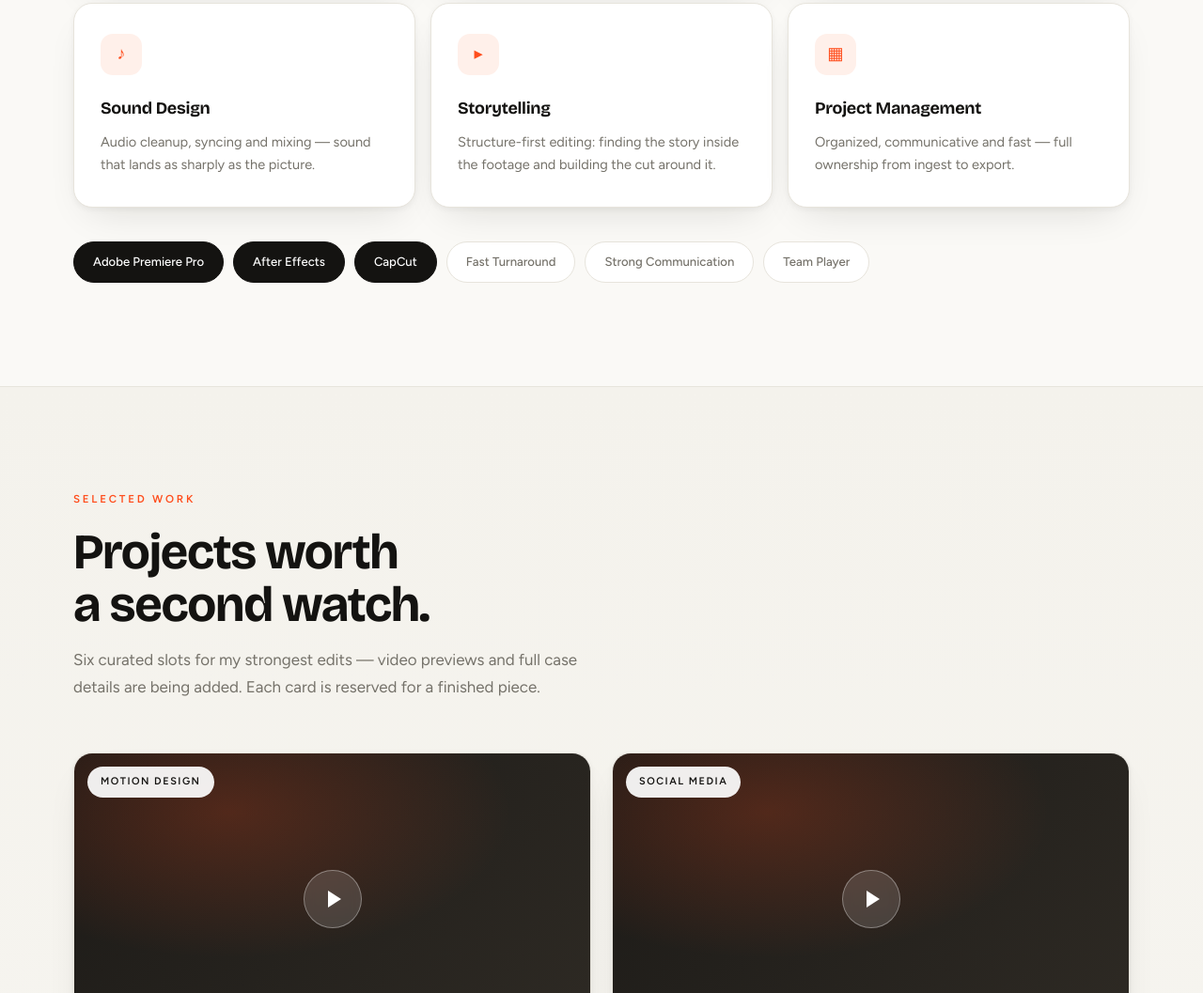
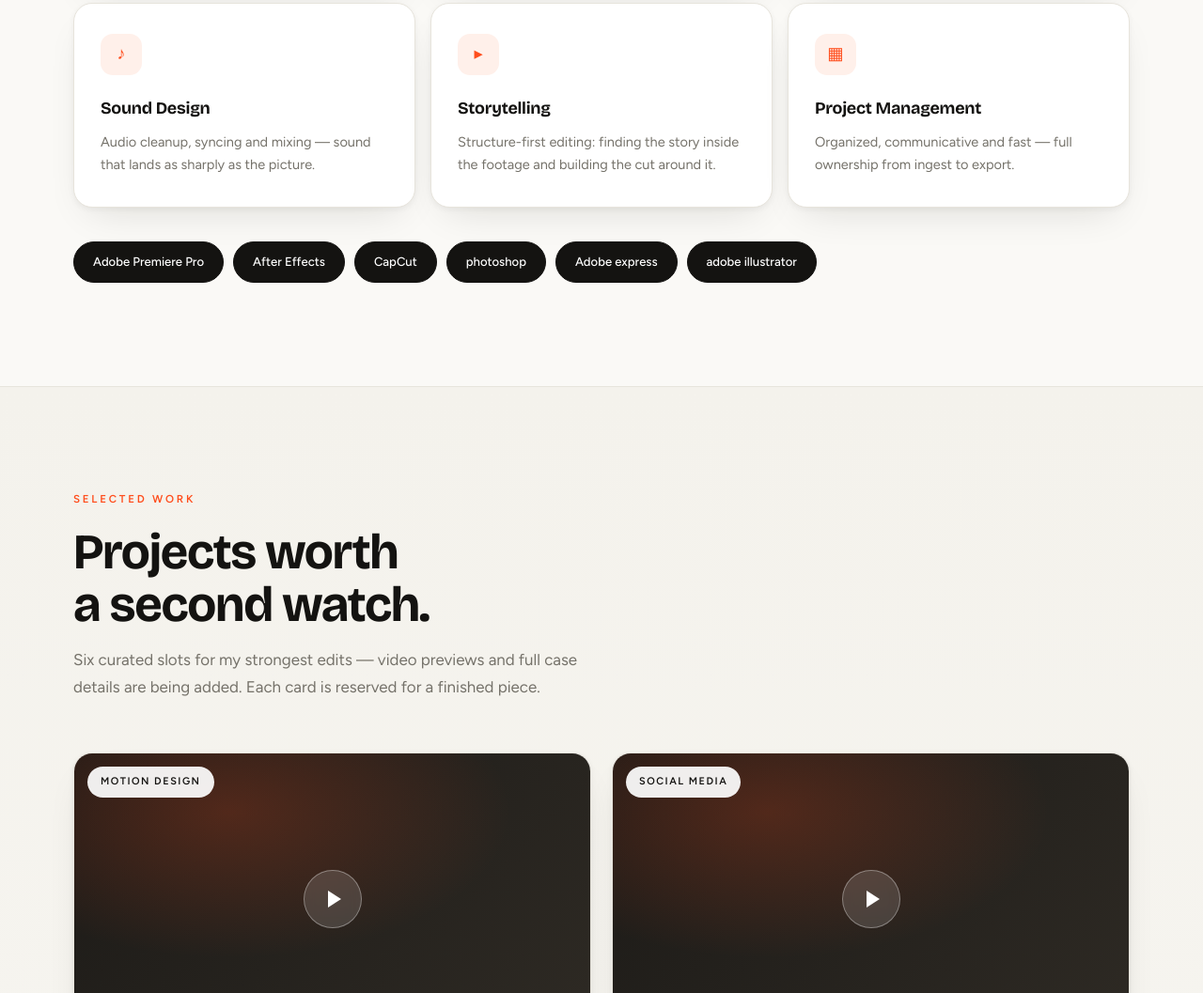
Before and after one commit to emielme45-me/portfolio, a plain HTML site: page index.html in a window 1280 px wide. Shown: the part 2652-3709 px from the top of the page at 94% size. Drawn offline with nearby package versions, Linux system fonts and the light colour scheme.

Commit message:
Replace tools in index.html with Adobe products

```diff
--- a/index.html
+++ b/index.html
@@ -345,9 +345,9 @@ footer{padding:40px 0 46px;color:var(--gray);font-size:.85rem}
       <span class="tool hot">Adobe Premiere Pro</span>
       <span class="tool hot">After Effects</span>
       <span class="tool hot">CapCut</span>
-      <span class="tool">Fast Turnaround</span>
-      <span class="tool">Strong Communication</span>
-      <span class="tool">Team Player</span>
+      <span class="tool hot">photoshop</span>
+      <span class="tool hot">Adobe express</span>
+      <span class="tool hot">adobe illustrator</span>
     </div>
   </div>
 </section>
```
